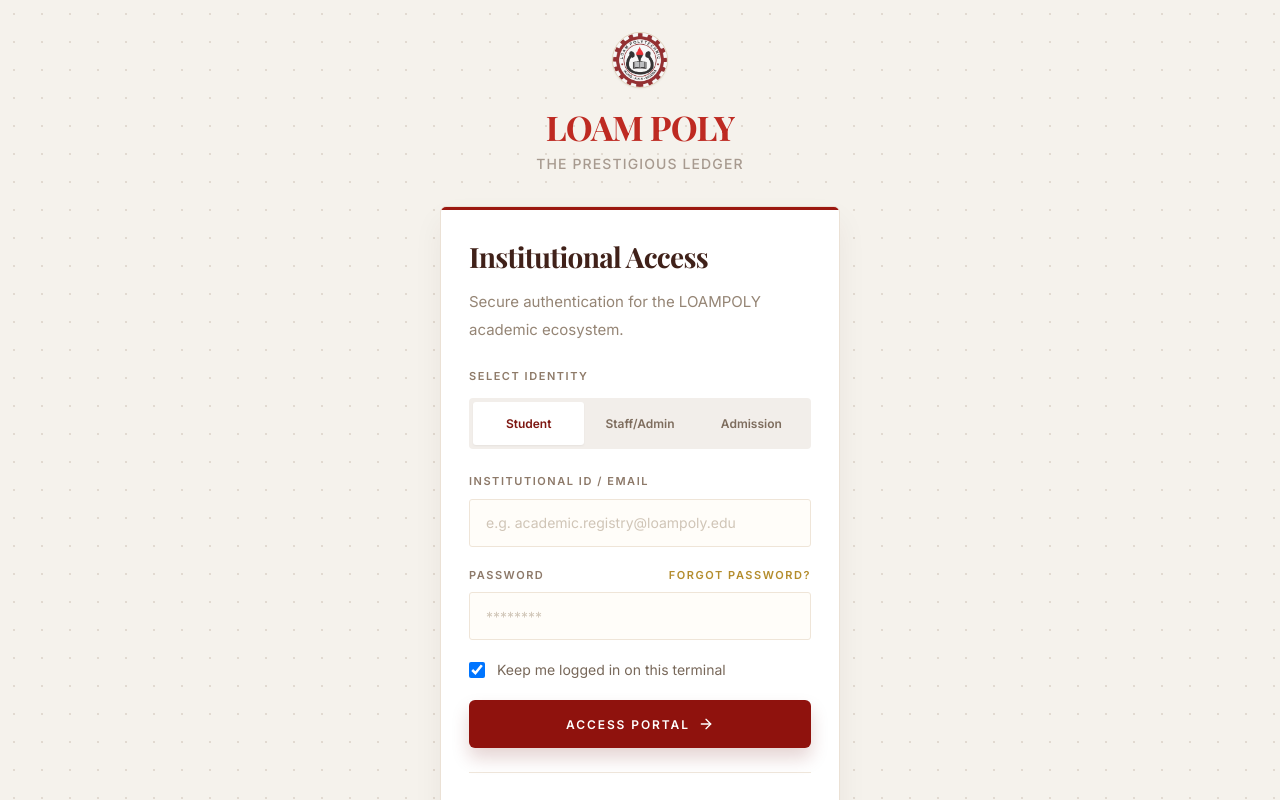
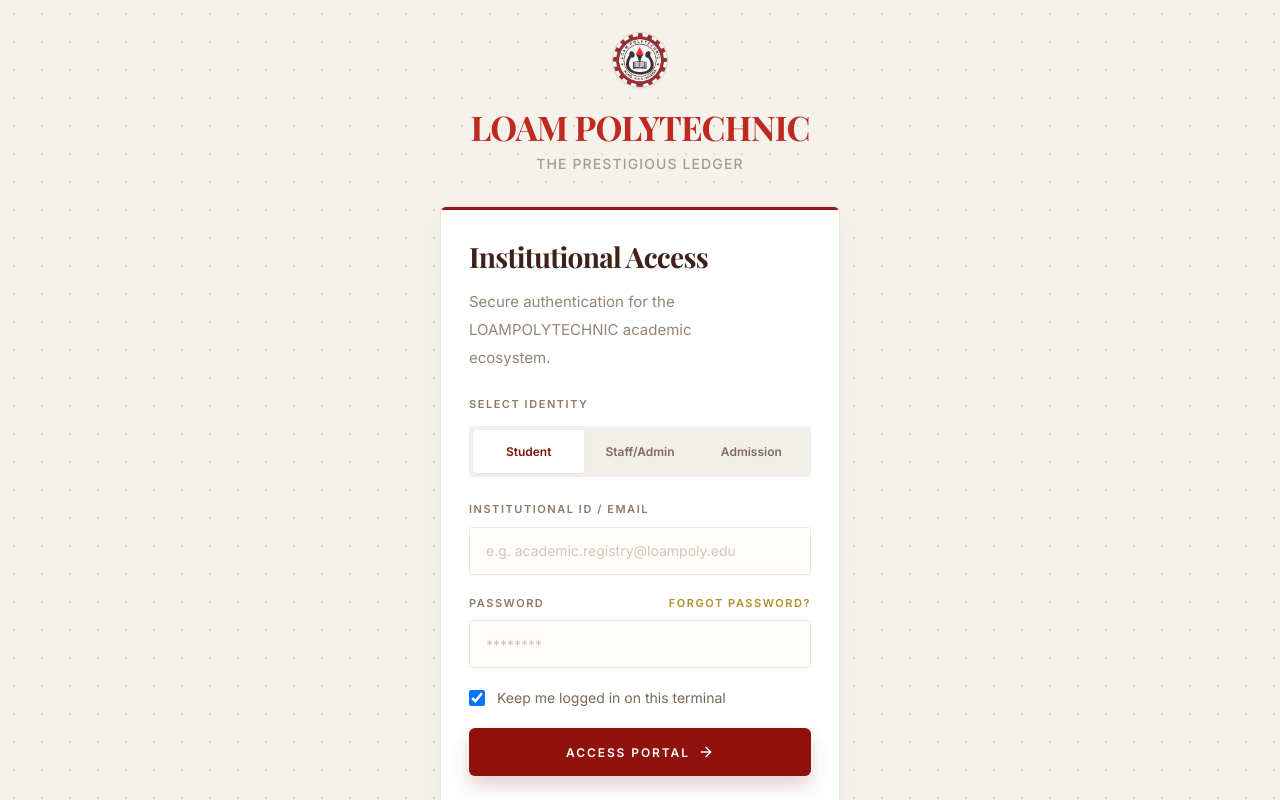
Before and after one commit to Berry-bott/loam, a React (Vite) app: page /auth/login in a window 1280 px wide. Shown: the top 800 px of the page. Built offline with nearby package versions, Linux system fonts and the light colour scheme.

Commit message:
corrections made

```diff
--- a/src/auth/login/LoginPage.jsx
+++ b/src/auth/login/LoginPage.jsx
@@ -10,7 +10,7 @@ import { PortalInput } from "../../components/portal/PortalInput"
 const identityContent = {
   student: {
     heading: "Institutional Access",
-    copy: "Secure authentication for the LOAMPOLY academic ecosystem.",
+    copy: "Secure authentication for the LOAMPOLYTECHNIC academic ecosystem.",
     placeholder: "e.g. academic.registry@loampoly.edu",
   },
   admin: {
@@ -66,7 +66,7 @@ export default function LoginPage() {
             alt="Loam Poly"
             className="mx-auto mb-3 h-14 w-14 rounded-full border border-[#decfb8] object-cover shadow-sm"
           />
-          <h1 className="text-[34px] font-bold uppercase tracking-tight text-[#be2a22]">LOAM POLY</h1>
+          <h1 className="text-[34px] font-bold uppercase tracking-tight text-[#be2a22]">LOAM POLYTECHNIC</h1>
           <p className="text-sm font-medium uppercase tracking-[0.08em] text-[#a79a8f]">
             The Prestigious Ledger
           </p>
```
